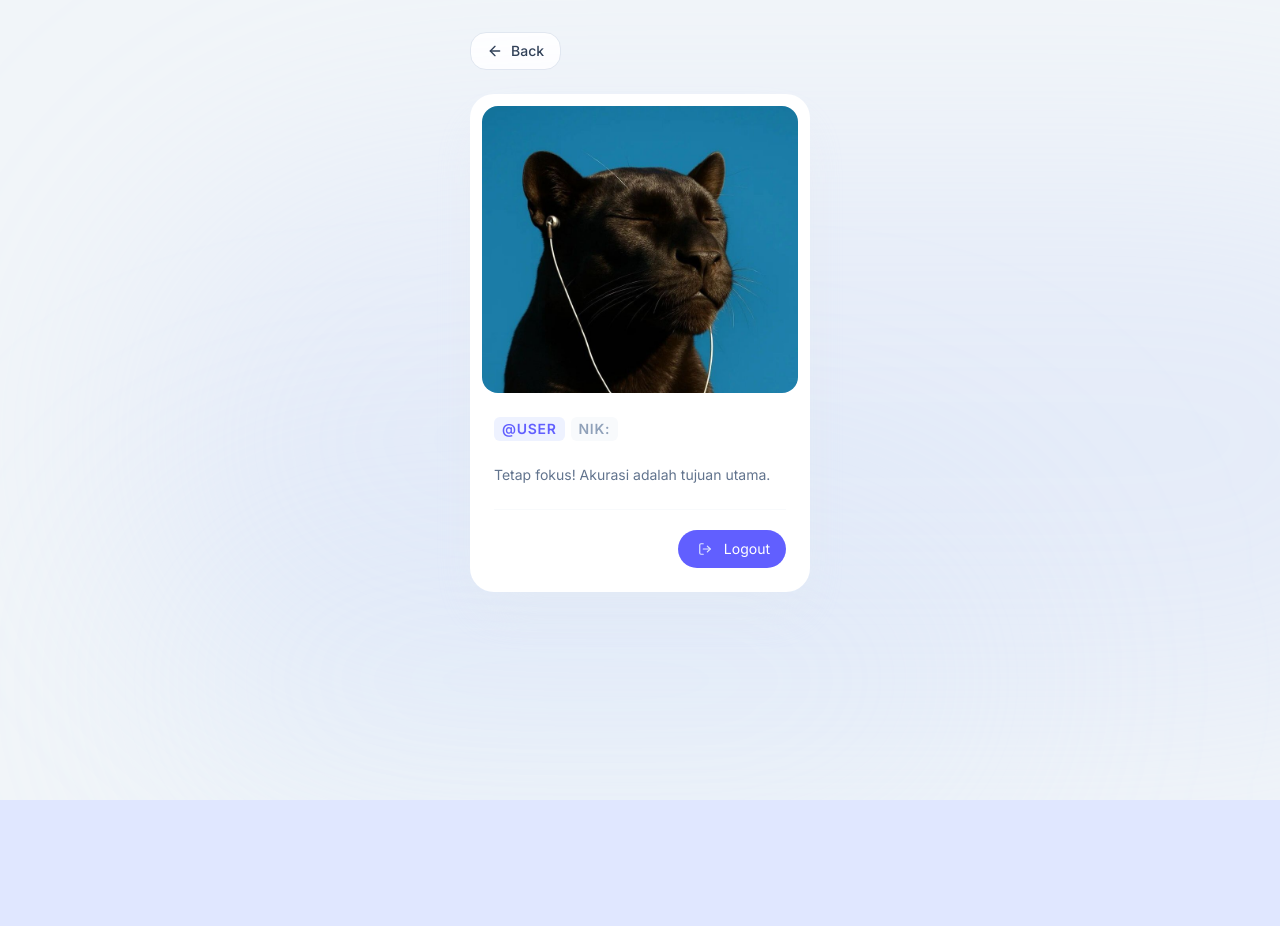
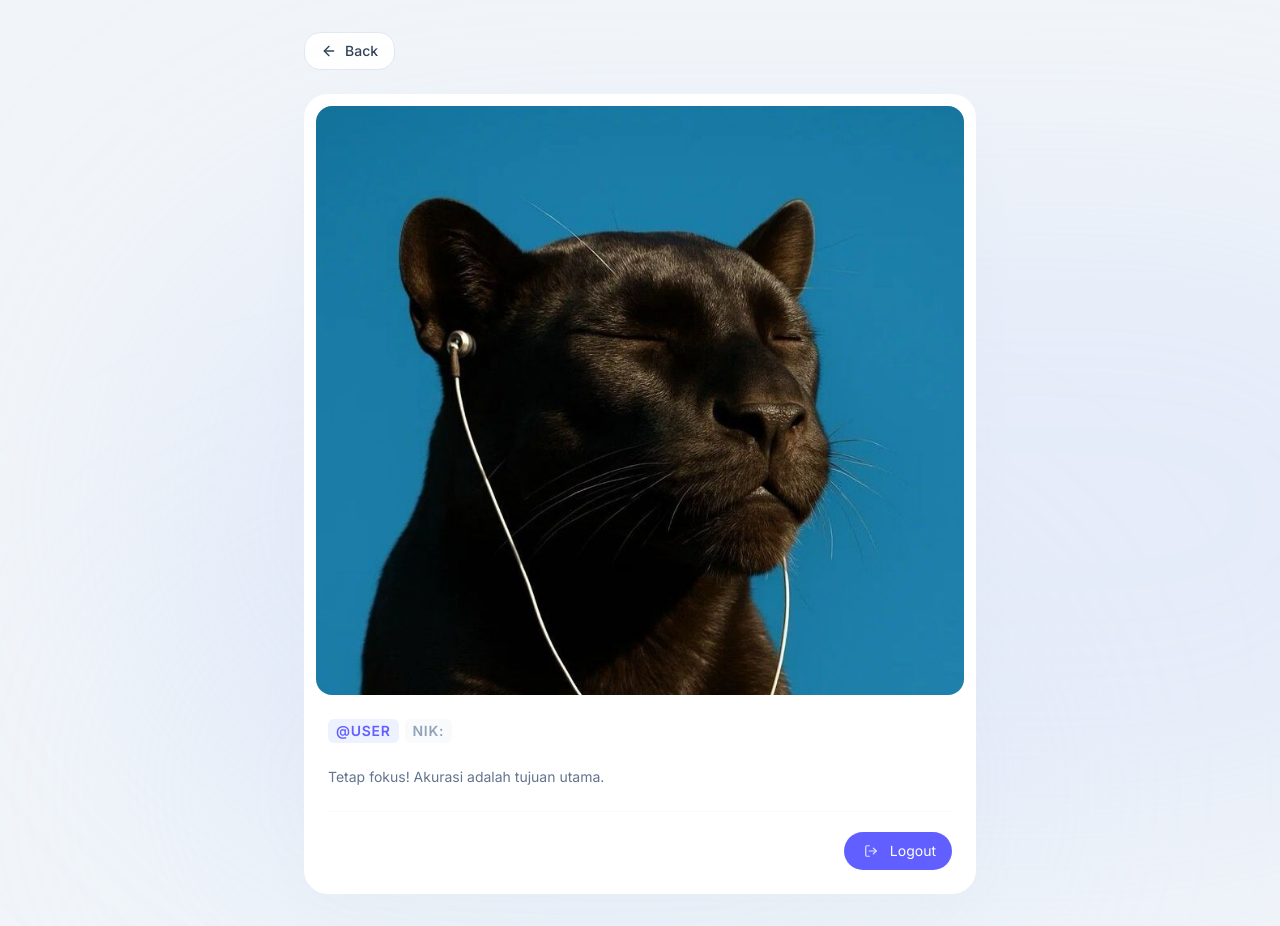
Before and after one commit to zaenmuttakin/sic, a Next.js app: page /private/account in a window 1280 px wide. Before the commit the page ends 800 px from the top, so only its background shows below. Built offline with nearby package versions, Linux system fonts and the light colour scheme; sample sign-in values are in the browser's storage.

Commit message:
style: adjust account page container width to full-width and increase maximum content width to 2xl

```diff
--- a/app/private/account/page.jsx
+++ b/app/private/account/page.jsx
@@ -36,12 +36,12 @@ export default function Account() {
   };
 
   return (
-    <main className="mesh-gradient-container min-h-screen bg-slate-100 flex flex-col items-center justify-start p-4 py-8">
+    <main className="mesh-gradient-container w-full min-h-screen bg-slate-100 flex flex-col items-center justify-start p-4 py-8">
       <div className="mesh-blob top-[20%] -right-[20%] w-[110%] h-[70%] bg-indigo-200/40" />
       <div className="mesh-blob bottom-[-10%] left-[10%] w-[70%] h-[50%] bg-blue-100/30" />
 
       {/* Back Button - Compact */}
-      <div className="w-full max-w-[340px]">
+      <div className="w-full max-w-2xl">
         <button
           onClick={() => router.back()}
           className="mb-6 inline-flex items-center gap-2 rounded-2xl border border-slate-200 bg-white px-4 py-2 text-sm font-medium text-slate-700 transition hover:bg-slate-100"
@@ -55,7 +55,7 @@ export default function Account() {
         initial={{ opacity: 0, y: 20 }}
         animate={{ opacity: 1, y: 0 }}
         transition={{ duration: 0.3, ease: "easeOut" }}
-        className="relative z-10 w-full max-w-[340px] bg-white rounded-3xl shadow-2xl shadow-slate-200/40 overflow-hidden"
+        className="relative z-10 w-full max-w-2xl bg-white rounded-3xl shadow-2xl shadow-slate-200/40 overflow-hidden"
       >
         {/* Top Profile Image - More Compact Aspect */}
         <div className="p-3 pb-0">
```
